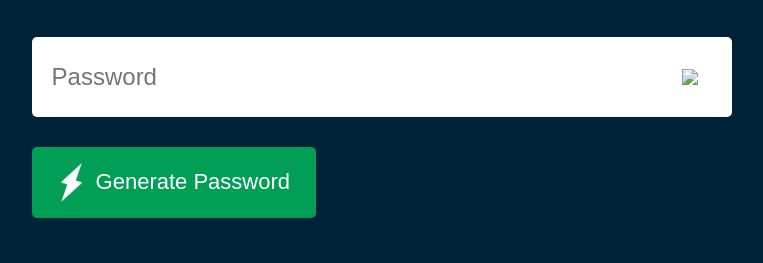
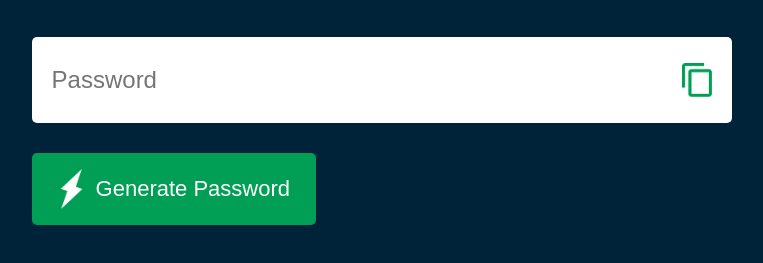
Before and after one commit to sunnykushwahathakur/Random-Password-Generator, a plain HTML site: page index.html in a window 1280 px wide. Shown: the part 271-534 px from the top of the page, without its empty margins (122-885 px from the left). Drawn offline with Linux system fonts and the light colour scheme; files whose address does not match are found by name.

Commit message:
Update index.html

```diff
--- a/index.html
+++ b/index.html
@@ -11,7 +11,7 @@
         <h1>Generate a <br> <span> Random Password</span></h1>
         <div class="display">
             <input type="text" id="password" placeholder="Password">
-            <img src="images/copy.png" onclick="copyPassword()">
+            <img src="copy.png" onclick="copyPassword()">
         </div>
         <button onclick="createPassword()" ><img src="images/generate.png"> Generate Password</button>
     </div>
```
